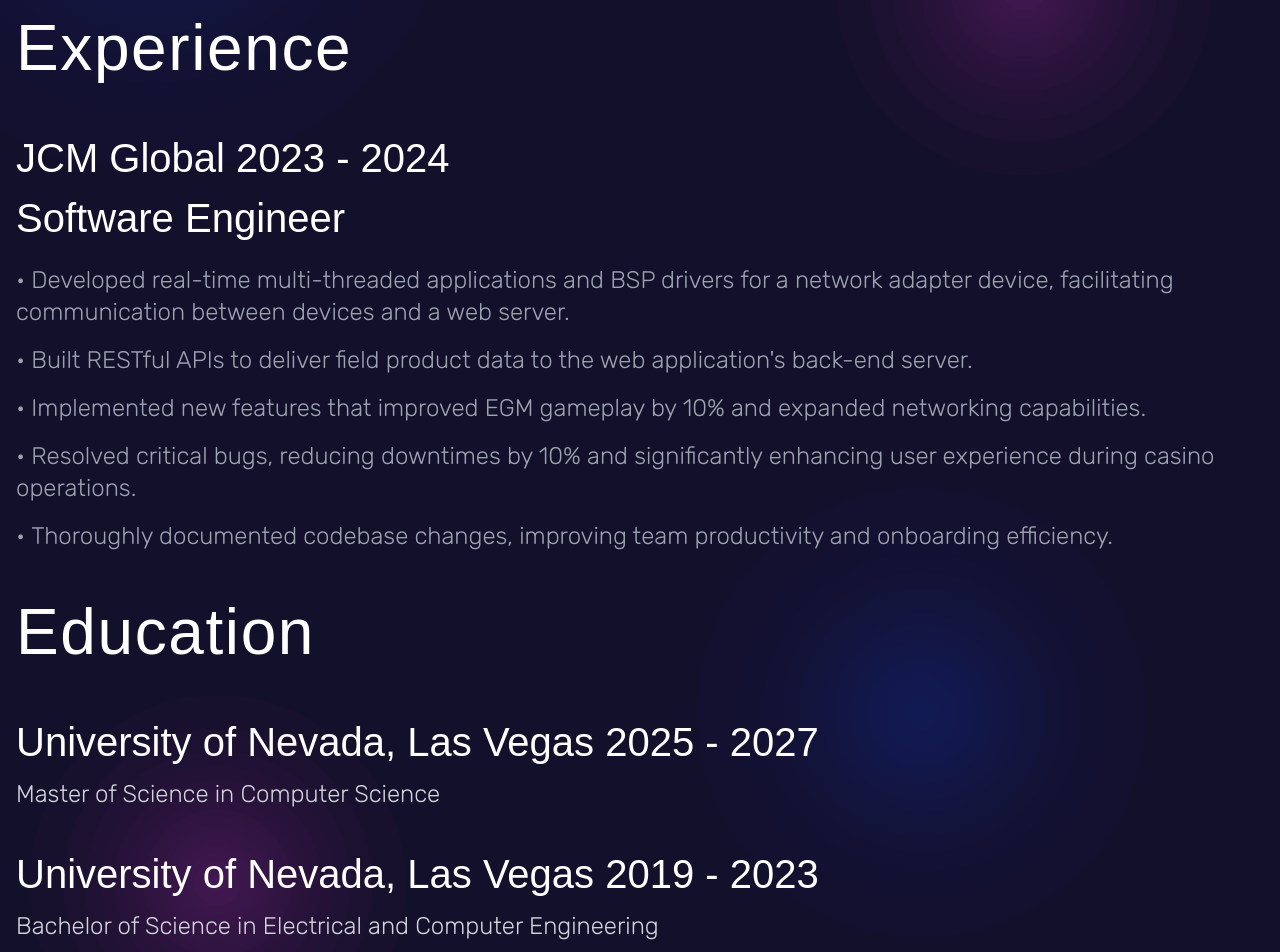
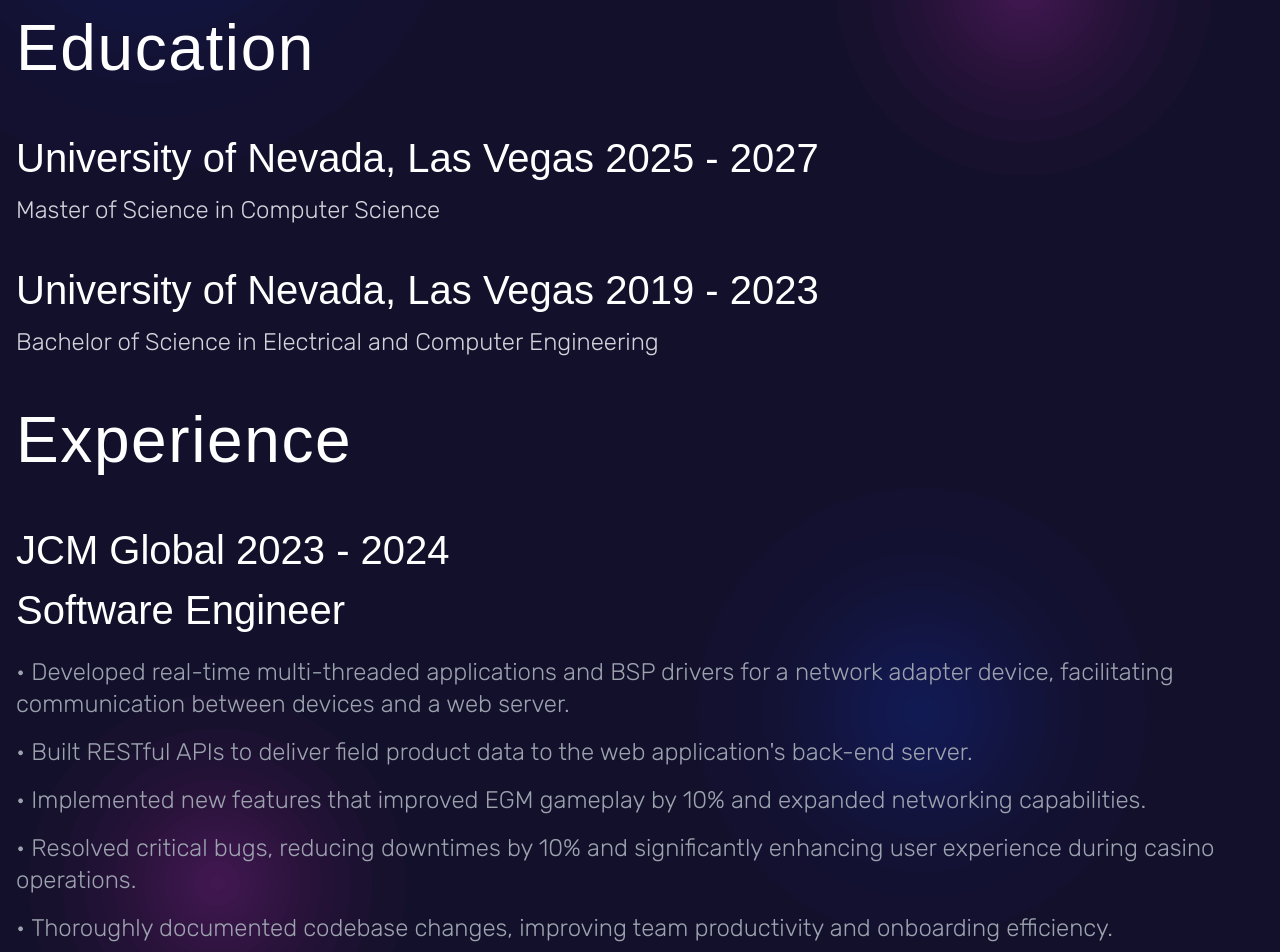
Before and after one commit to kahalagan00/cv-25, a Next.js app: page /about in a window 1280 px wide. Shown: the part 400-1352 px from the top of the page. Built offline with nearby package versions, Linux system fonts and the light colour scheme.

Commit message:
Edit skills and about

```diff
--- a/src/app/about/page.tsx
+++ b/src/app/about/page.tsx
@@ -12,6 +12,26 @@
         <h1 className="mb-16 font-clashsemibold text-[4rem] leading-tight text-white sm:text-[6rem] xl:text-[8rem]">
           About me
         </h1>
+
+        <h3 className="my-8 font-clashmedium text-[2.25rem] tracking-wide text-white sm:text-[3rem] lg:text-[4rem]">
+          Education
+        </h3>
+        <p className="font-clashlight text-[1.5rem] text-white sm:text-[2rem] lg:text-[2.5rem]">
+          University of Nevada, Las Vegas&nbsp;2025 - 2027
+        </p>
+        <p
+          className={`${rubikRegular.className} mt-1 text-[1rem] text-gray-300 lg:text-[1.5rem]`}
+        >
+          Master of Science in Computer Science
+        </p>
+        <p className="mt-8 font-clashlight text-[1.5rem] text-white sm:text-[2rem] lg:text-[2.5rem]">
+          University of Nevada, Las Vegas&nbsp;2019 - 2023
+        </p>
+        <p
+          className={`${rubikRegular.className} mt-1 text-[1rem] text-gray-300 lg:text-[1.5rem]`}
+        >
+          Bachelor of Science in Electrical and Computer Engineering
+        </p>
 
         <h3 className="my-8 font-clashmedium text-[2.25rem] tracking-wide text-white sm:text-[3rem] lg:text-[4rem]">
           Experience
@@ -54,26 +74,6 @@
           productivity and onboarding efficiency.
         </p>
 
-        <h3 className="my-8 font-clashmedium text-[2.25rem] tracking-wide text-white sm:text-[3rem] lg:text-[4rem]">
-          Education
-        </h3>
-        <p className="font-clashlight text-[1.5rem] text-white sm:text-[2rem] lg:text-[2.5rem]">
-          University of Nevada, Las Vegas&nbsp;2025 - 2027
-        </p>
-        <p
-          className={`${rubikRegular.className} mt-1 text-[1rem] text-gray-300 lg:text-[1.5rem]`}
-        >
-          Master of Science in Computer Science
-        </p>
-        <p className="mt-8 font-clashlight text-[1.5rem] text-white sm:text-[2rem] lg:text-[2.5rem]">
-          University of Nevada, Las Vegas&nbsp;2019 - 2023
-        </p>
-        <p
-          className={`${rubikRegular.className} mt-1 text-[1rem] text-gray-300 lg:text-[1.5rem]`}
-        >
-          Bachelor of Science in Electrical and Computer Engineering
-        </p>
-
         <div className="mt-32">
           <MainFooter />
         </div>
```
Also changed, not shown: public/data/skillsData.json (+6 -6 lines).
